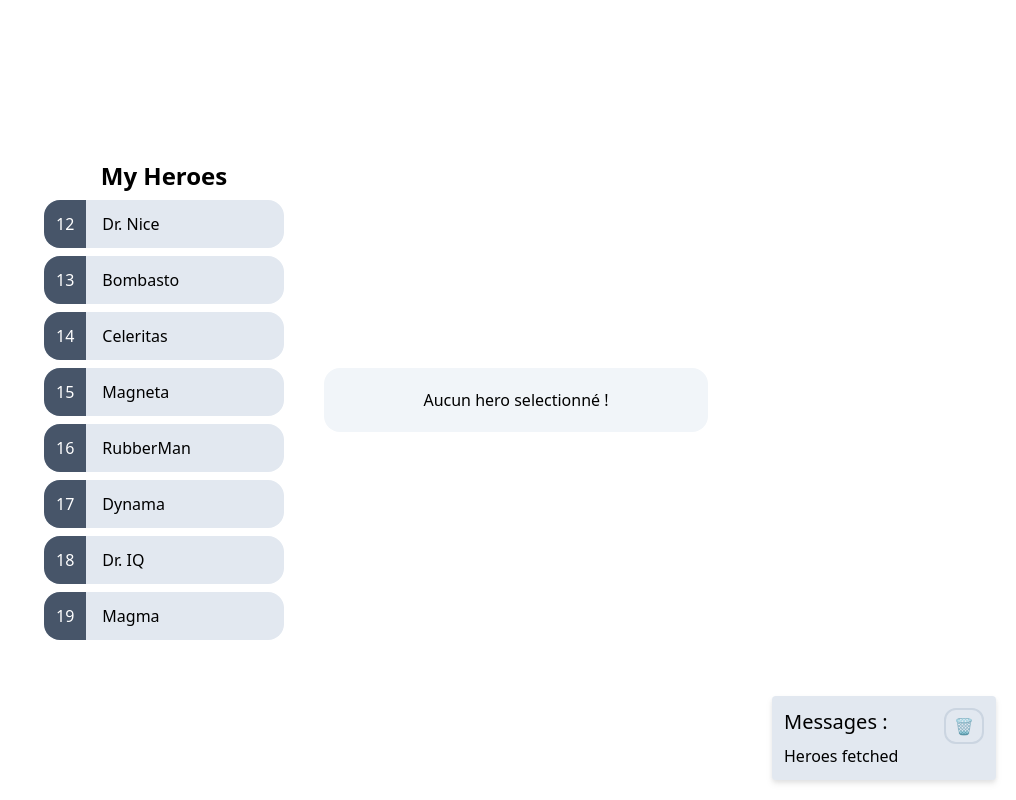
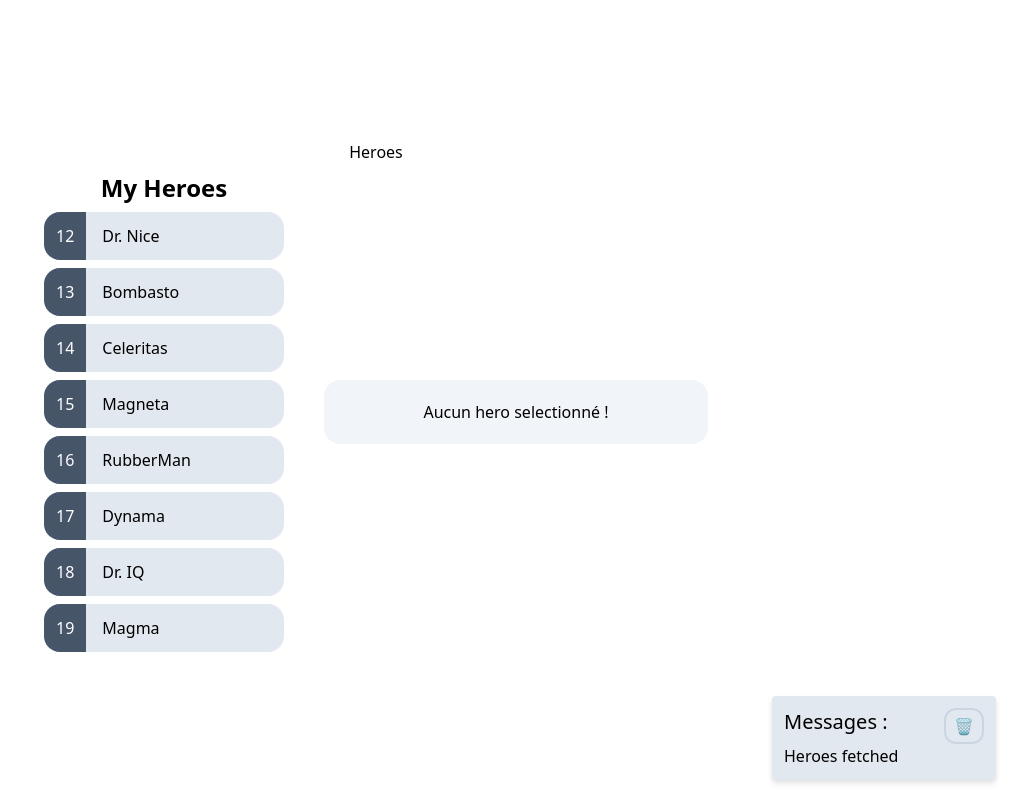
Before and after one commit to IUT2follmih/R5.05-Angular, an Angular app: page /heroes in a window 1280 px wide. Shown: the whole page, without its empty margins (264-1280 px from the left). Built offline with nearby package versions, Linux system fonts and the light colour scheme.

Commit message:
Ajout de la 1er route

```diff
--- a/src/app/app.component.html
+++ b/src/app/app.component.html
@@ -8,6 +8,9 @@
 <!-- * * * * * * * * * * * * * * * * * * * * * * * * * * * * * * * -->
 
 <main class="flex flex-col items-center justify-center h-screen">
+  <nav>
+    <a routerLink="/heroes">Heroes</a>
+  </nav>
   <router-outlet></router-outlet>
 </main>
 
--- a/src/app/app.component.ts
+++ b/src/app/app.component.ts
@@ -1,12 +1,12 @@
 import { Component } from '@angular/core';
-import { RouterOutlet } from '@angular/router';
+import {RouterLink, RouterOutlet} from '@angular/router';
 import {HeroesComponent} from "./components/heroes/heroes.component";
 import {MessagesComponent} from "./components/messages/messages.component";
 
 @Component({
   selector: 'app-root',
   standalone: true,
-  imports: [RouterOutlet, HeroesComponent, MessagesComponent],
+  imports: [RouterOutlet, RouterLink],
   templateUrl: './app.component.html',
   styleUrl: './app.component.css'
 })
```
